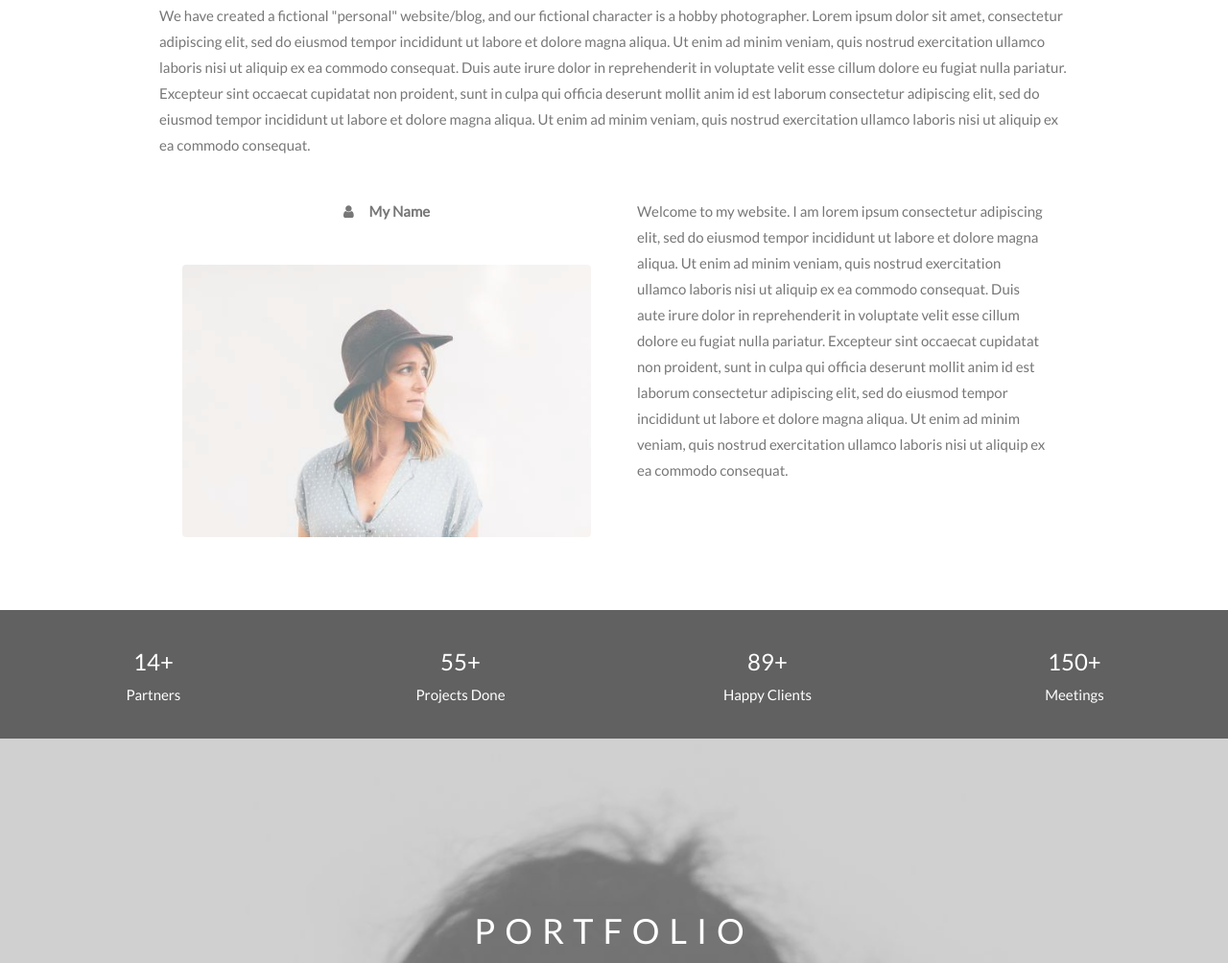
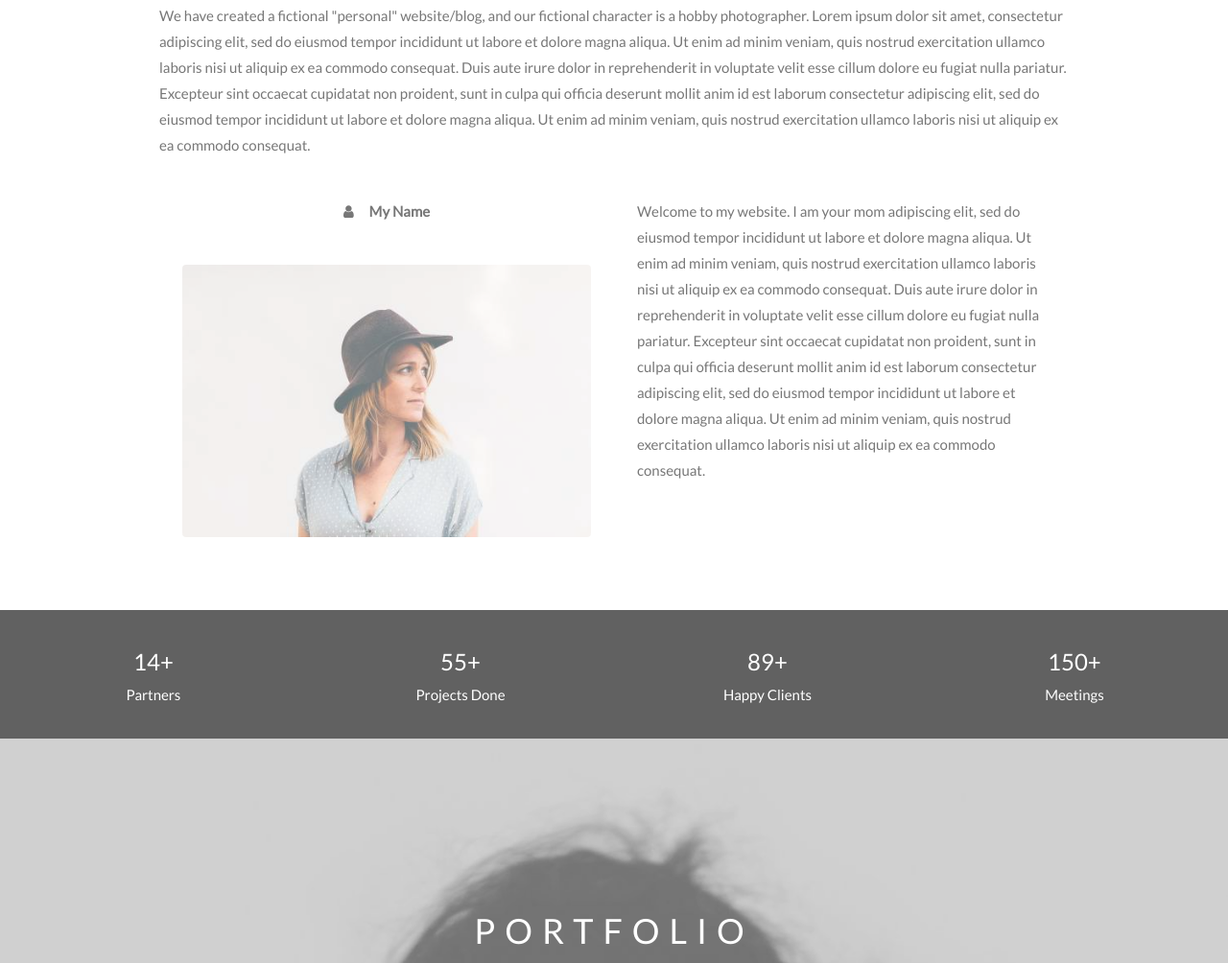
Before and after one commit to eecs-330-aaee/save-money-live-better, a plain HTML site: page project_5_files/index.html in a window 1280 px wide. Shown: the part 571-1575 px from the top of the page at 96% size. Drawn offline with Linux system fonts and the light colour scheme.

Commit message:
Alex has changed index.html

```diff
--- a/project_5_files/index.html
+++ b/project_5_files/index.html
@@ -56,7 +56,7 @@
 
     <!-- Hide this text on small devices -->
     <div class="w3-col m6 w3-hide-small w3-padding-large">
-      <p>Welcome to my website. I am lorem ipsum consectetur adipiscing elit, sed do eiusmod tempor incididunt ut labore et dolore magna aliqua. Ut enim ad minim veniam, quis nostrud exercitation ullamco laboris nisi ut aliquip ex ea commodo consequat. Duis aute irure
+      <p>Welcome to my website. I am your mom adipiscing elit, sed do eiusmod tempor incididunt ut labore et dolore magna aliqua. Ut enim ad minim veniam, quis nostrud exercitation ullamco laboris nisi ut aliquip ex ea commodo consequat. Duis aute irure
         dolor in reprehenderit in voluptate velit esse cillum dolore eu fugiat nulla pariatur. Excepteur sint occaecat cupidatat non proident, sunt in culpa qui officia deserunt mollit anim id est laborum consectetur adipiscing elit, sed do eiusmod tempor
         incididunt ut labore et dolore magna aliqua. Ut enim ad minim veniam, quis nostrud exercitation ullamco laboris nisi ut aliquip ex ea commodo consequat.</p>
     </div>
```
